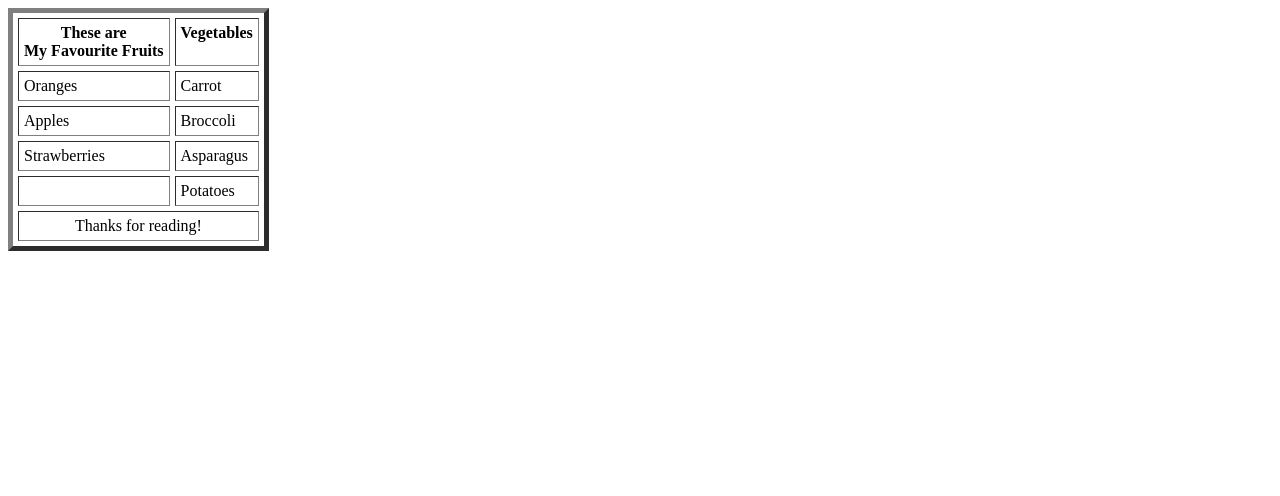
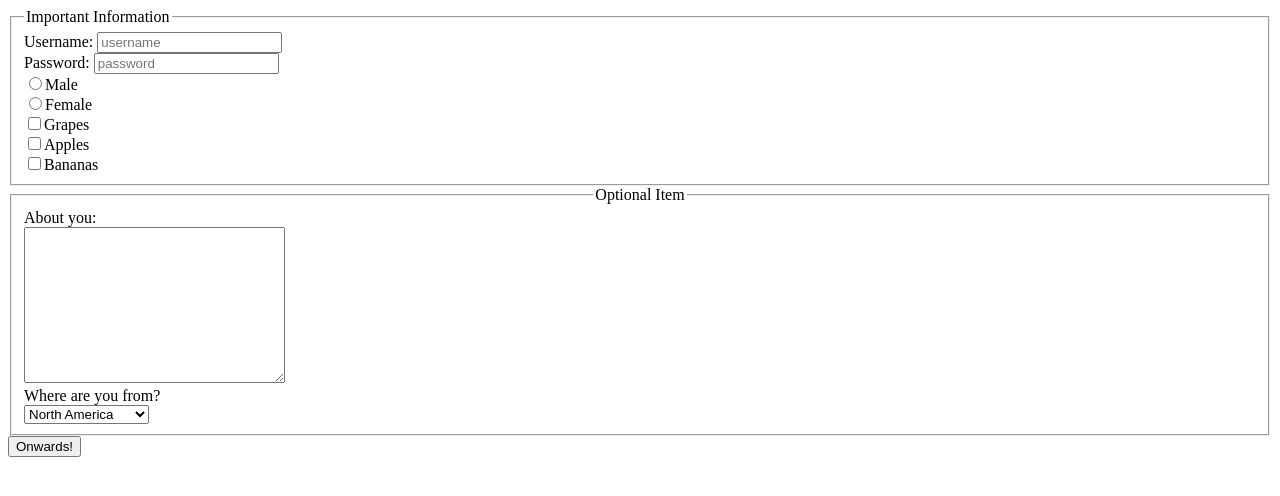
Before and after one commit to sulmanpersonal/railsDevelopTreeHouseHTMLIntro, a plain HTML site: page index.html in a window 1280 px wide. Drawn offline with Linux system fonts and the light colour scheme.

Commit message:
Seventh chapter: Forms

```diff
--- a/index.html
+++ b/index.html
@@ -5,36 +5,38 @@
     <title>My Page</title>
 </head>
 <body>
-    <table border="5" cellpadding="5" cellspacing="5">
-        <thead>
-            <tr>
-                <th>These are<br>My Favourite Fruits</th>
-                <th valign="top">Vegetables</th>
-            </tr>
-        </thead>
-        <tfoot>
-            <tr>
-                <td colspan="2" align="center">Thanks for reading!</td>
-            </tr>
-        </tfoot>
-        <tbody>
-            <tr>
-                <td>Oranges</td>
-                <td>Carrot</td>
-            </tr>
-            <tr>
-                <td>Apples</td>
-                <td>Broccoli</td>
-            </tr>
-            <tr>
-                <td>Strawberries</td>
-                <td>Asparagus</td>
-            </tr>
-            <tr>
-                <td></td>
-                <td>Potatoes</td>
-            </tr>
-        </tbody>
-    </table>
+    <form action="#" method="post" name="my_form">
+        <fieldset>
+            <legend>Important Information</legend>
+            <label for="username">Username:</label>
+            <input type="text" name="username" id="username" placeholder="username"><br>
+            <label for="password">Password:</label>
+            <input type="password" name="password" id="password" placeholder="password"><br>
+            <input type="radio" name="gender" value="Male" id="male"><label for="male">Male</label><br>
+            <input type="radio" name="gender" value="Female" id="female"><label for="female">Female</label><br>
+            <input type="checkbox" name="food" value="Grapes" id="grapes"><label for="grapes">Grapes</label><br>
+            <input type="checkbox" name="food" value="Apples" id="apples"><label for="apples">Apples</label><br>
+            <input type="checkbox" name="food" value="Bananas" id="bananas"><label for="bananas">Bananas</label><br>
+        </fieldset>
+        <fieldset>
+            <legend align="center">Optional Item</legend>
+            <label for="essay">About you:<br></label>
+            <textarea name="essay" id="essay" rows="10" cols="30"></textarea><br>
+            <label for="continents">Where are you from?<br></label>
+            <select name="continents" id="continents">
+                <optgroup label="Americas">
+                    <option>North America</option>
+                    <option>South America</option>
+                </optgroup>
+                <optgroup label="Euroasia">
+                    <option>Europe</option>
+                    <option>Asia</option>
+                </optgroup>
+                <option>Africa</option>
+            </select><br>
+        </fieldset>
+
+        <input type="submit" value="Onwards!">
+    </form>
 </body>
 </html>
```
